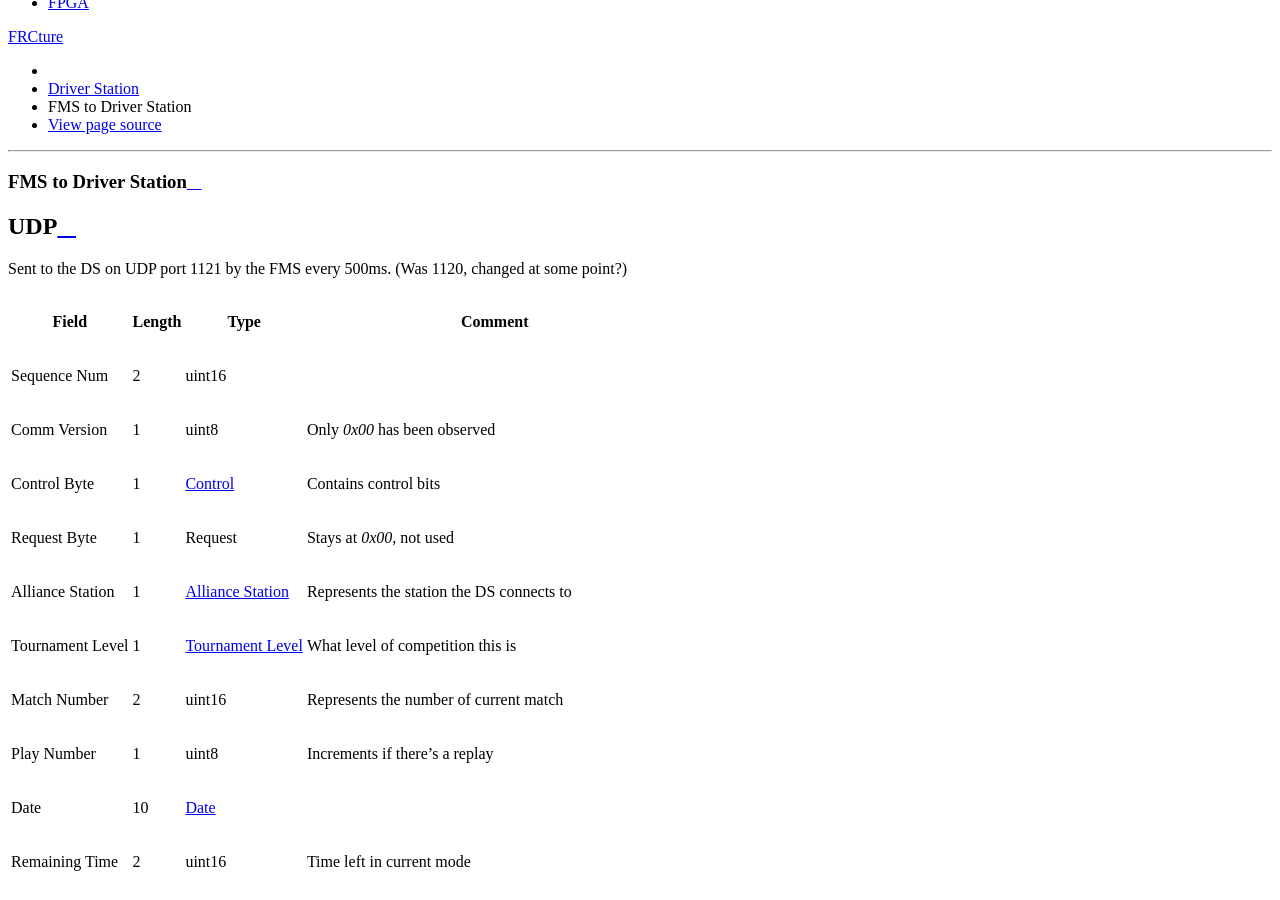
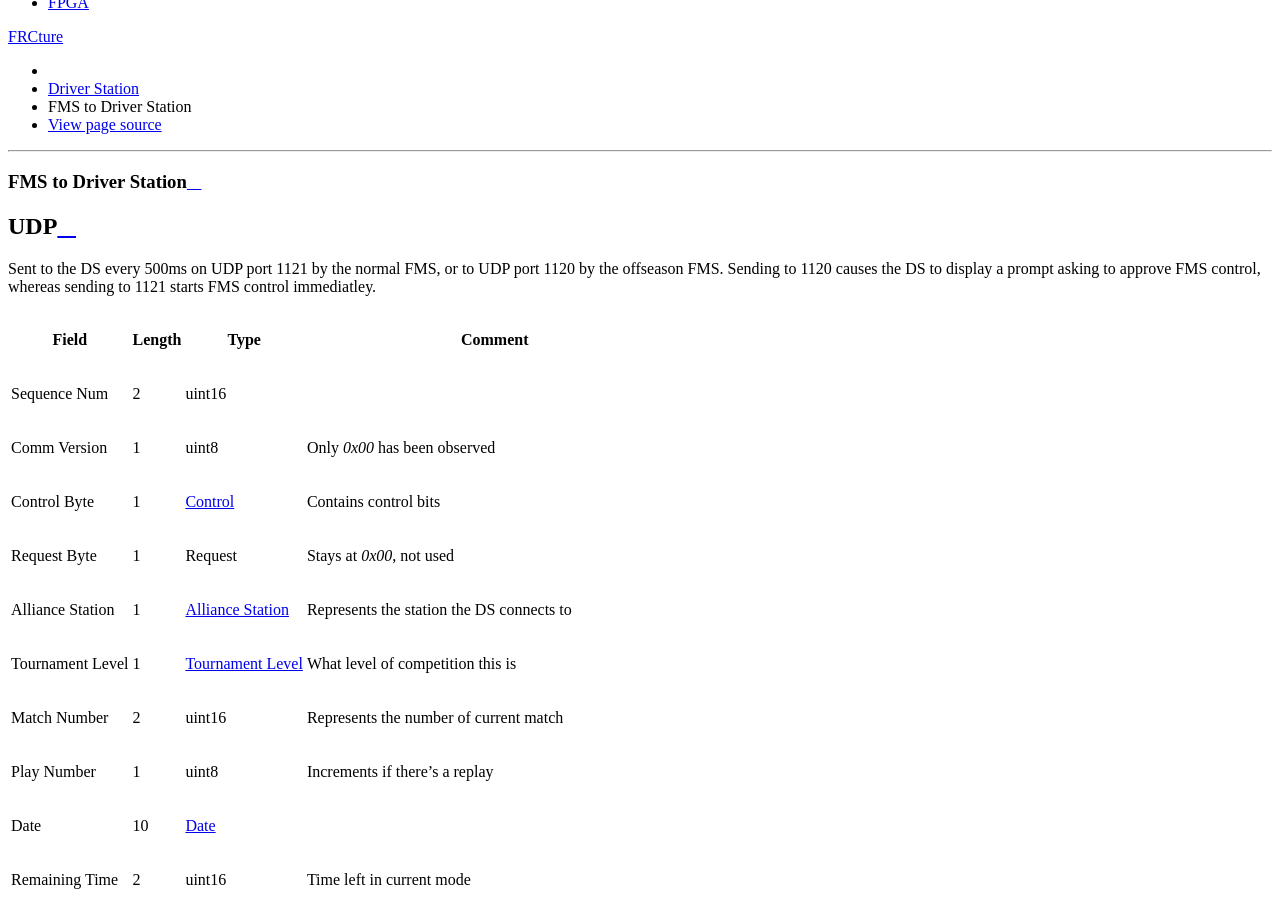
Before and after one commit to jcreigh/FRCture, a Sphinx documentation site: the page built from docs/driverstation/fms_to_ds.rst, in a window 1280 px wide and 900 px high, scrolled down 373 px. Built offline with Sphinx 7.4.7 and the Read the Docs theme 2.0.0, drawn with Linux system fonts in a browser that asks for light colours.

Commit message:
Add additional port information to FMS to DS UDP (#7)

```diff
--- a/docs/driverstation/fms_to_ds.rst
+++ b/docs/driverstation/fms_to_ds.rst
@@ -6,7 +6,7 @@ FMS to Driver Station
 UDP
 ---
 
-Sent to the DS on UDP port 1121 by the FMS every 500ms. (Was 1120, changed at some point?)
+Sent to the DS every 500ms on UDP port 1121 by the normal FMS, or to UDP port 1120 by the offseason FMS. Sending to 1120 causes the DS to display a prompt asking to approve FMS control, whereas sending to 1121 starts FMS control immediatley.
 
 .. table::
    :widths: auto
```
